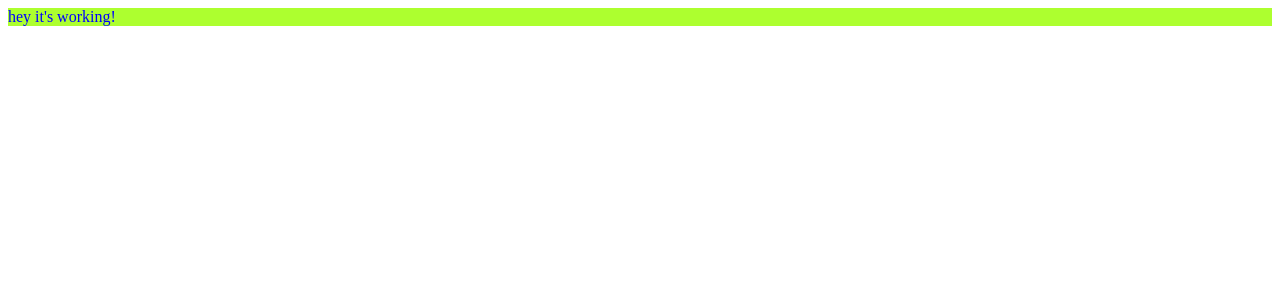
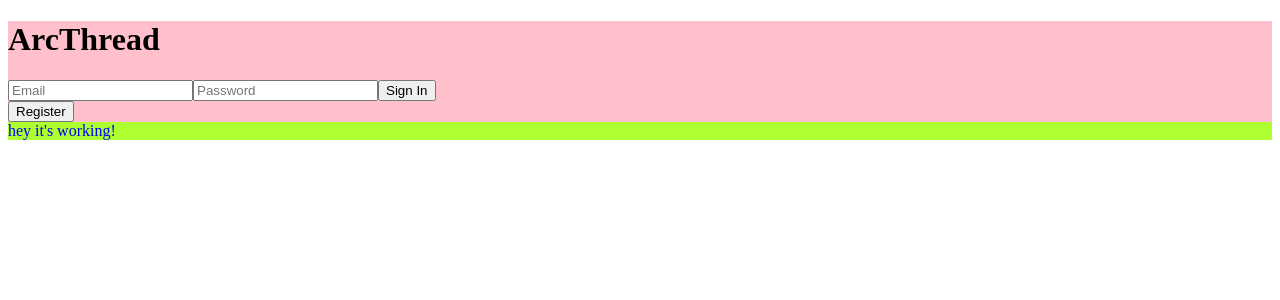
Before and after one commit to ferbecere/arcThread, an Angular app: page /home in a window 1280 px wide. Shown: the top 300 px of the page. Built offline with nearby package versions, Linux system fonts and the light colour scheme.

Commit message:
login moved to header

```diff
--- a/src/app/app.component.html
+++ b/src/app/app.component.html
@@ -1 +1,2 @@
+<app-header></app-header>
 <router-outlet />
--- a/src/app/app.component.ts
+++ b/src/app/app.component.ts
@@ -1,10 +1,11 @@
 import { Component } from '@angular/core';
 import { RouterOutlet } from '@angular/router';
+import { HeaderComponent } from './header/header.component';
 
 @Component({
   selector: 'app-root',
   standalone:true,
-  imports: [RouterOutlet],
+  imports: [RouterOutlet, HeaderComponent],
   templateUrl: './app.component.html',
   styleUrl: './app.component.css'
 })
--- a/src/app/auth/auth.component.html
+++ b/src/app/auth/auth.component.html
@@ -7,12 +7,12 @@
         <input type="password" [(ngModel)]="password" name="password" placeholder="Password" required/>
         <button type="submit">Sign Up</button>
     </form>
-
+<!--
        <form (ngSubmit) = "onSignIn()" #signUpForm="ngForm">
         <input type="email" [(ngModel)]="email" name="emailLogin" placeholder="Email" required/>
         <input type="password" [(ngModel)]="password" name="passwordLogin" placeholder="Password" required/>
         <button type="submit">Sign In</button>
-    </form>
+    </form> -->
 
         <button (click)="onSignOut()">Sign Out</button>
 
--- a/src/app/auth/auth.component.ts
+++ b/src/app/auth/auth.component.ts
@@ -65,7 +65,4 @@ export class AuthComponent implements OnInit{
     }
   }
 
-
-
-
 }
--- /dev/null
+++ b/src/app/header/header.component.css
@@ -0,0 +1,4 @@
+header{
+    background-color: pink;
+    border-color: black;
+}
--- /dev/null
+++ b/src/app/header/header.component.html
@@ -0,0 +1,21 @@
+<header class="header">
+    <h1>ArcThread</h1>
+
+    <div *ngIf="!currentUser">
+        <form (ngSubmit) = "onSignIn()" #signUpForm="ngForm">
+            <input type="email" [(ngModel)]="email" name="emailLogin" placeholder="Email" required/>
+            <input type="password" [(ngModel)]="password" name="passwordLogin" placeholder="Password" required/>
+            <button type="submit">Sign In</button>
+        </form>
+
+        <button (click)="openRegisterModal()">Register</button>
+
+    </div>
+
+    <div *ngIf="currentUser">
+        <span>Welcome, {{currentUser}}!</span>
+        <button (click)="logOut()">Log Out</button>
+    </div>
+
+
+</header>
--- /dev/null
+++ b/src/app/header/header.component.ts
@@ -0,0 +1,62 @@
+import { Component } from '@angular/core';
+import {Router} from '@angular/router';
+import { SupabaseService } from '../../services/supabase.service';
+import { FormsModule } from '@angular/forms';
+import { CommonModule } from '@angular/common';
+
+@Component({
+  selector: 'app-header',
+  standalone:true,
+  imports: [FormsModule, CommonModule],
+  templateUrl: './header.component.html',
+  styleUrl: './header.component.css'
+})
+export class HeaderComponent {
+
+  email:string = '';
+  password: string = '';
+  currentUser: string | null = null;
+
+  constructor(
+    private supabase: SupabaseService,
+    private router:Router){
+      this.checkAuthState();
+    }
+
+  async onSignIn(){
+    try{
+      const user = await this.supabase.signIn(this.email,this.password);
+      alert("User loged");
+      this.router.navigate(['home']);
+    }catch (error:any){
+      console.error(error.message);
+      alert(error.message);
+    }
+  }
+
+  async logOut(){
+    try{
+      await this.supabase.signOut();
+      this.currentUser = null;
+      this.email = '';
+      this.password = '',
+      this.router.navigate(['']);
+    }catch(error:any){
+      console.error(error.message);
+      alert(error.message);
+    }
+  }
+
+  checkAuthState(){
+    this.supabase.onAuthStateChange((event,session)=>{
+
+        this.currentUser = session?.user?.email ?? null;
+    });
+  }
+
+  openRegisterModal(){
+    // poma
+    alert ("Abrir modal de registro!! pendeinte de implementar!!");
+  }
+
+}
```
Also changed, not shown: 1 other file (tests, documents, lock files or other folders).
